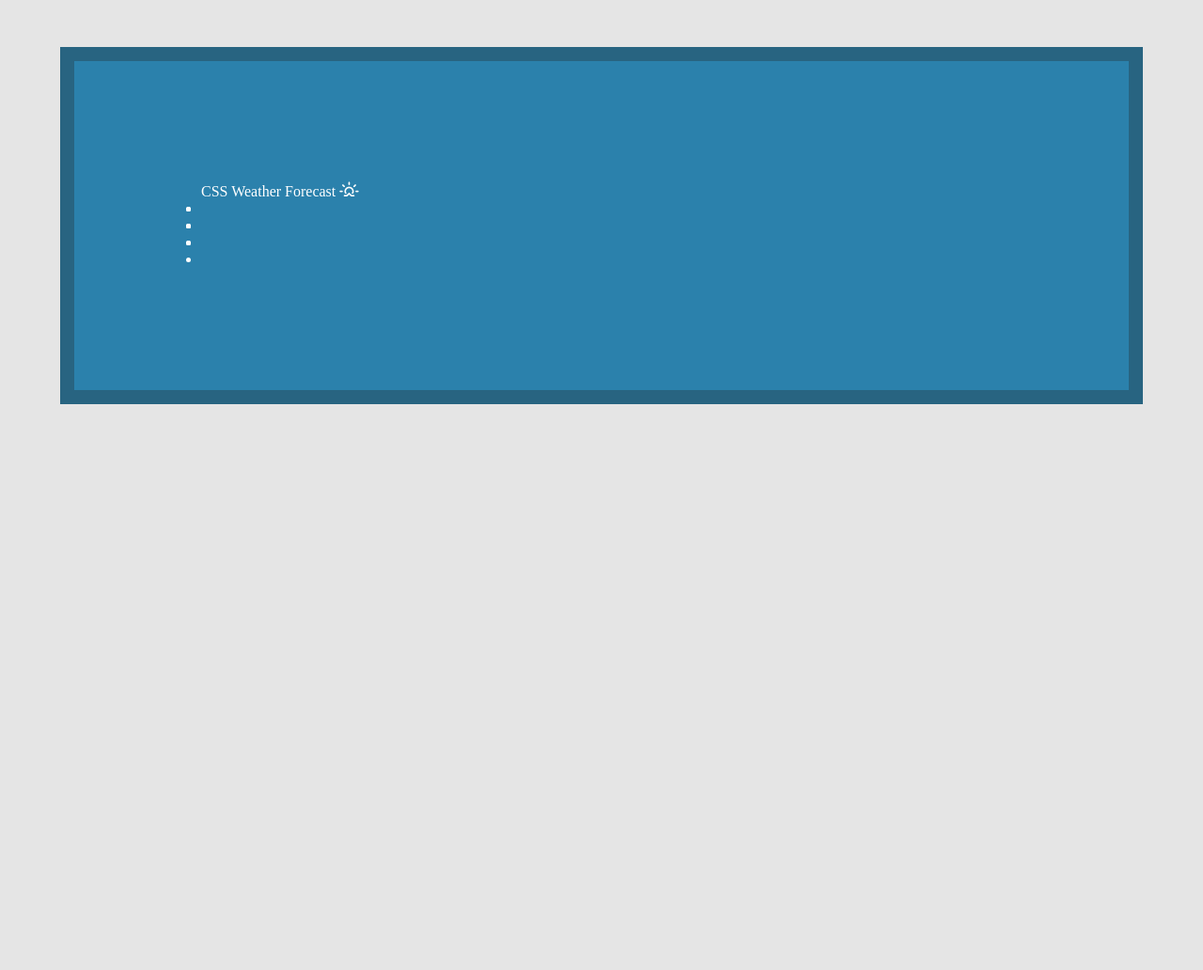
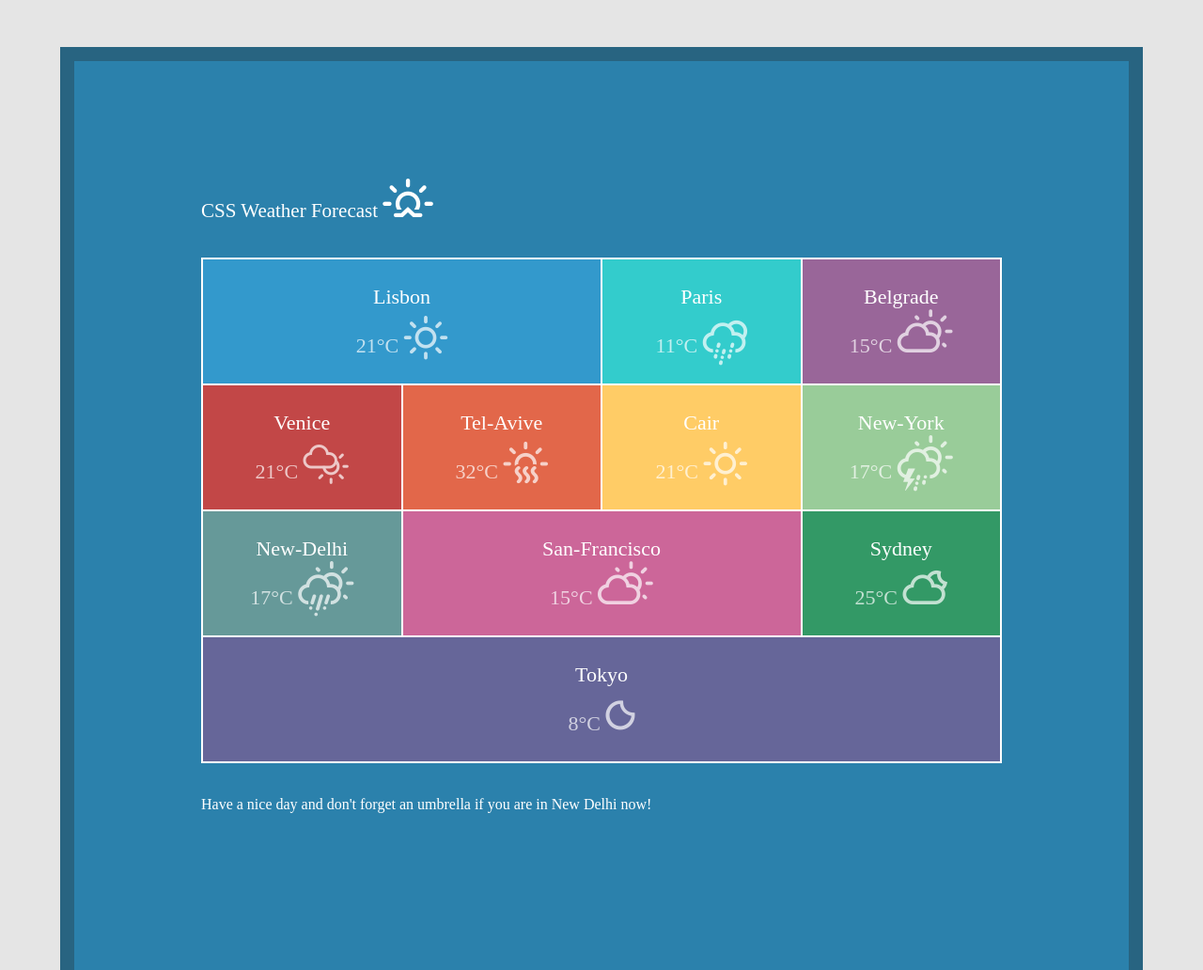
Before and after one commit to shwetsalyona/Homework9-2-, a plain HTML site: page index.html in a window 1280 px wide. Shown: the top 1032 px of the page at 94% size. Before the commit the page ends 800 px from the top, so only its background shows below. Drawn offline with Linux system fonts and the light colour scheme.

Commit message:
add table

```diff
--- a/index.html
+++ b/index.html
@@ -15,25 +15,59 @@
         <p>CSS Weather Forecast <i class="wi wi-sunrise"></i></p>
         <div class="table">
             <ul class="flex">
-                <li></li>
-                <li></li>
-                <li></li>
+                <li class="bg-blue">
+                    <p>Lisbon</p>
+                    <p>21°C <i class=" wi wi-day-sunny"></i></p>
+                </li>
+                <li class="bg-light-blue">
+                    <p>Paris</p>
+                    <p>11°C <i class=" wi wi-night-rain-mix"></i></p>
+                </li>
+                <li class="bg-purple">
+                    <p>Belgrade</p>
+                    <p>15°C <i class=" wi wi-day-cloudy"></i></p>
+                </li>
             </ul>
             <ul class="flex">
-                <li></li>
-                <li></li>
-                <li></li>
-                <li></li>
+                <li class="bg-red">
+                    <p>Venice</p>
+                    <p>21°C <i class=" wi wi-day-cloudy-high"></i></p>
+                </li>
+                <li class="bg-orange">
+                    <p>Tel-Avive</p>
+                    <p>32°C <i class=" wi wi-hot"></i></p>
+                </li>
+                <li class="bg-yellow">
+                    <p>Cair</p>
+                    <p>21°C <i class=" wi wi-day-sunny"></i></p>
+                </li>
+                <li class="bg-light-green">
+                    <p>New-York</p>
+                    <p>17°C <i class=" wi wi-day-sleet-storm"></i></p>
+                </li>
             </ul>
             <ul class="flex">
-                <li></li>
-                <li></li>
-                <li></li>
+                <li class="bg-greenish">
+                    <p>New-Delhi</p>
+                    <p>17°C <i class=" wi wi-day-hail"></i></p>
+                </li>
+                <li class="bg-pink">
+                    <p>San-Francisco</p>
+                    <p>15°C <i class=" wi wi-day-cloudy"></i></p>
+                </li>
+                <li class="bg-green">
+                    <p>Sydney</p>
+                    <p>25°C <i class=" wi wi-night-alt-cloudy"></i></p>
+                </li>
             </ul>
             <ul class="flex">
-                <li></li>
+                <li class="bg-dark-purple">
+                    <p>Tokyo</p>
+                    <p>8°C <i class=" wi wi-night-clear"></i></p>
+                </li>
             </ul>
         </div>
+        <p>Have a nice day and don't forget an umbrella if you are in New Delhi now!</p>
     </div>
 </section>
 </body>
--- a/styles/style.css
+++ b/styles/style.css
@@ -3,7 +3,7 @@
     padding: 0;
     margin: 0;
 }
-body{
+body {
     background-color: #E5E5E5;
     color: white;
 }
@@ -18,38 +18,79 @@ section {
     padding: 130px 135px;
 }
 .wrapper {
-    width: 80%;
+    margin: 0 auto;
+}
+.table {
+    font-size: 22px;
+    border: 1px solid white;
+}
+ul {
+    list-style-type: none;
+}
+li {
+    padding: 27px 0;
+    text-align: center;
+    border: 1px solid white;
+}
+p:last-child {
+    color: rgba(255, 255, 255, 0.7);
+}
+p:first-child {
+    margin-bottom: 10px;
+}
+.wrapper > p {
+    margin-bottom: 37px;
+    font-size: 21px;
+}
+.wrapper > p:last-child {
+    color: white;
+    font-size: 16px;
+    margin-top: 35px;
+}
+i {
+    font-size: 42px;
 }
 .bg-blue {
     background-color: #3399CC;
+    width: 50%;
 }
 .bg-light-blue {
     background-color: #33CCCC;
+    width: 25%;
 }
 .bg-purple {
     background-color: #996699;
+    width: 25%;
 }
 .bg-red {
     background-color: #C24747;
+    width: 25%;
 }
 .bg-orange {
     background-color: #E2674A;
+    width: 25%;
 }
-.bg-blue {
-    background-color: #3399CC;
+.bg-yellow {
+    background-color: #FFCC66;
+    width: 25%;
 }
-.bg-blue {
-    background-color: #3399CC;
+.bg-light-green {
+    background-color: #99CC99;
+    width: 25%;
 }
-.bg-blue {
-    background-color: #3399CC;
+.bg-greenish {
+    background-color: #669999;
+    width: 25%;
 }
-.bg-blue {
-    background-color: #3399CC;
+.bg-pink {
+    background-color: #CC6699;
+    width: 50%;
 }
-.bg-blue {
-    background-color: #3399CC;
+.bg-green {
+    background-color: #339966;
+    width: 25%;
 }
-.bg-blue {
-    background-color: #3399CC;
+.bg-dark-purple {
+    background-color: #666699;
+    width: 100%;
 }
```
